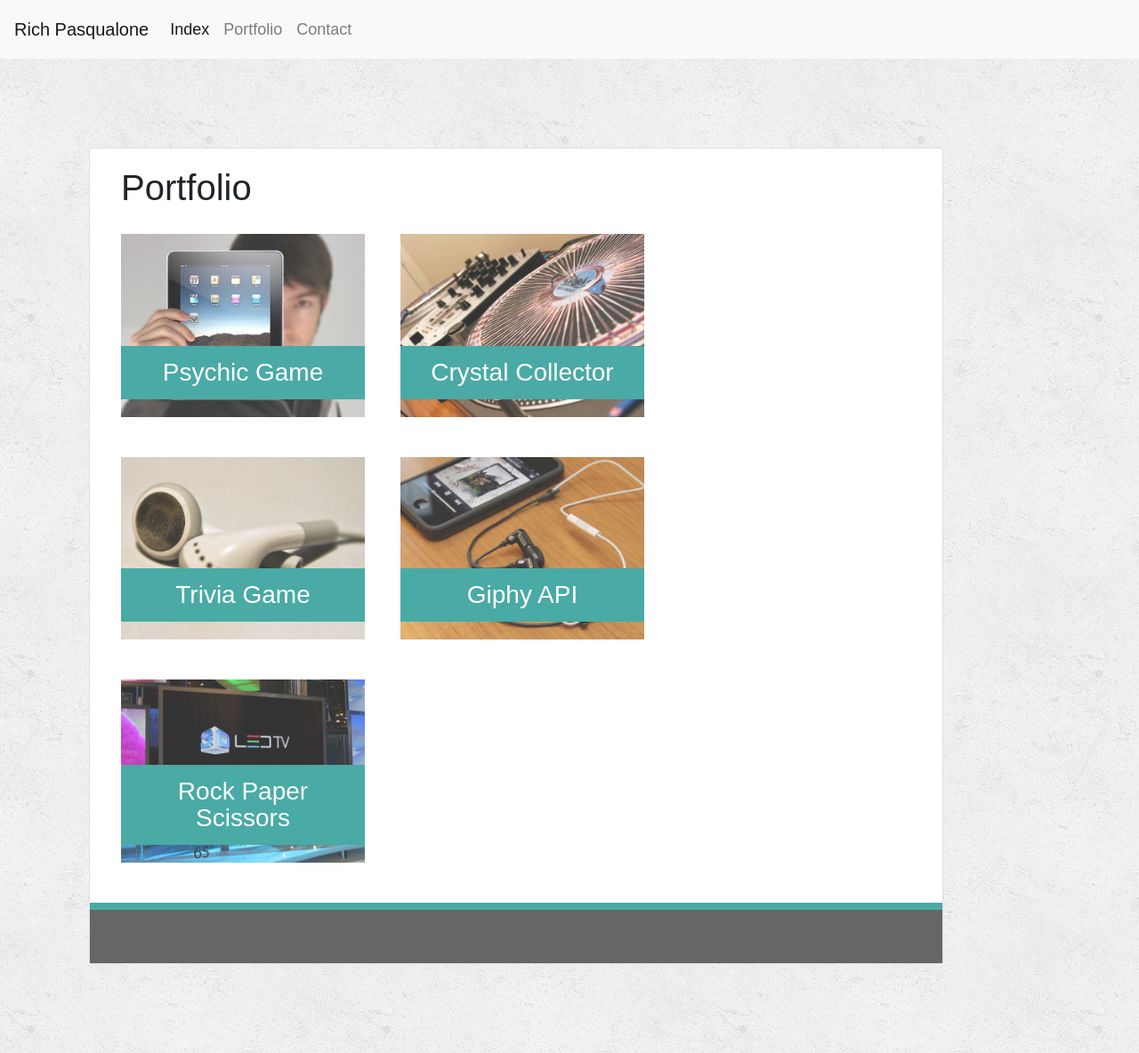
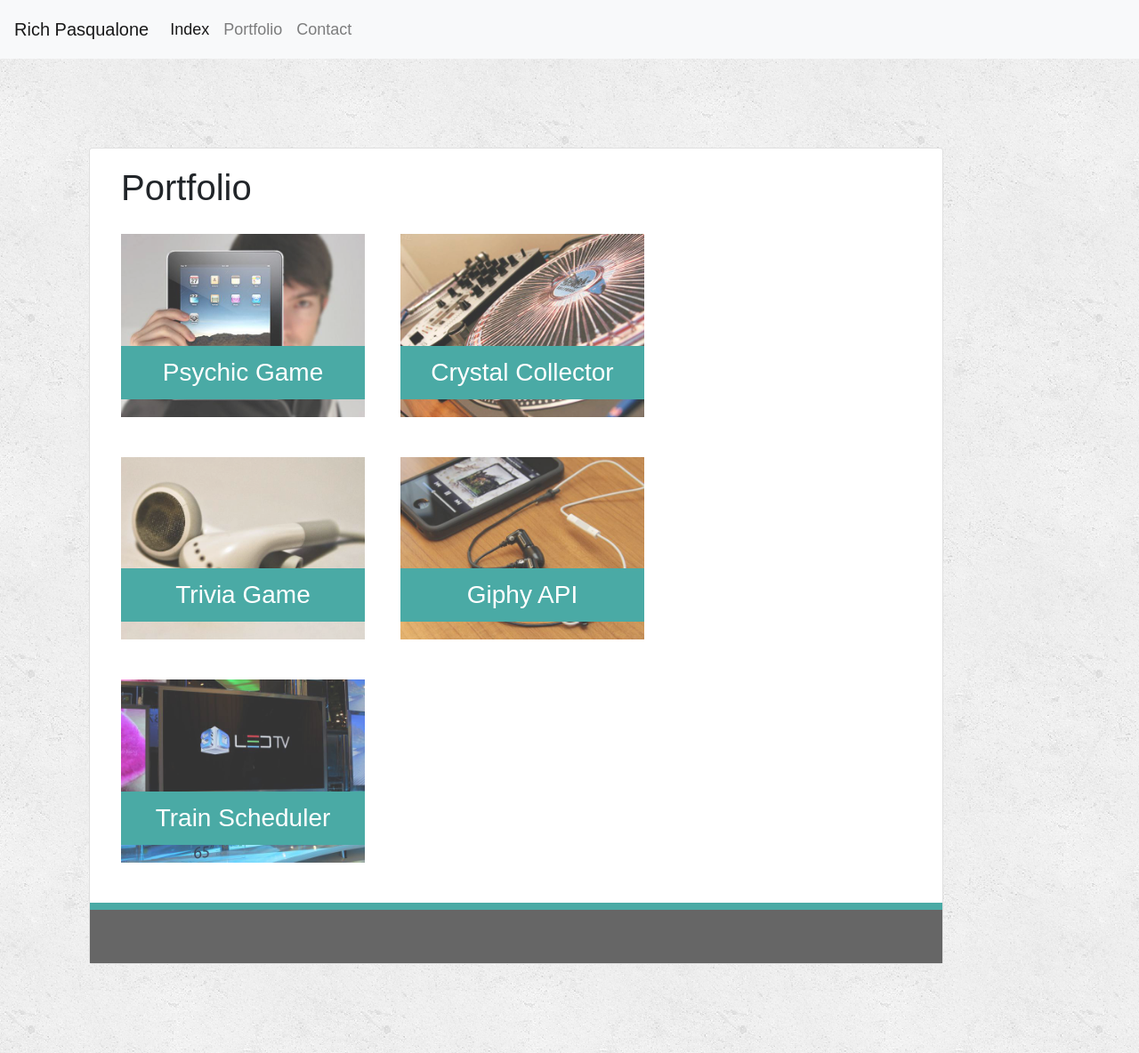
Before and after one commit to rpasqualone7/Bootstrap-Portfolio, a plain HTML site: page portfolio.html in a window 1280 px wide. Shown: the whole page at 89% size. Drawn offline with nearby package versions, Linux system fonts and the light colour scheme.

Commit message:
Train Scheduler added

```diff
--- a/portfolio.html
+++ b/portfolio.html
@@ -65,9 +65,10 @@
                                     <h3>Giphy API</h3>
                                   </div>
                                   <div class="work">
+                                    <a href="https://rpasqualone7.github.io/Train-Scheduler/">
                                     <img src="technics-q-c-640-480-9.jpg" alt="Rock Paper Scissors">
-
-                                    <h3>Rock Paper Scissors</h3>
+                                      </a>
+                                    <h3>Train Scheduler</h3>
                                   </div>
 
                     </div>
```
